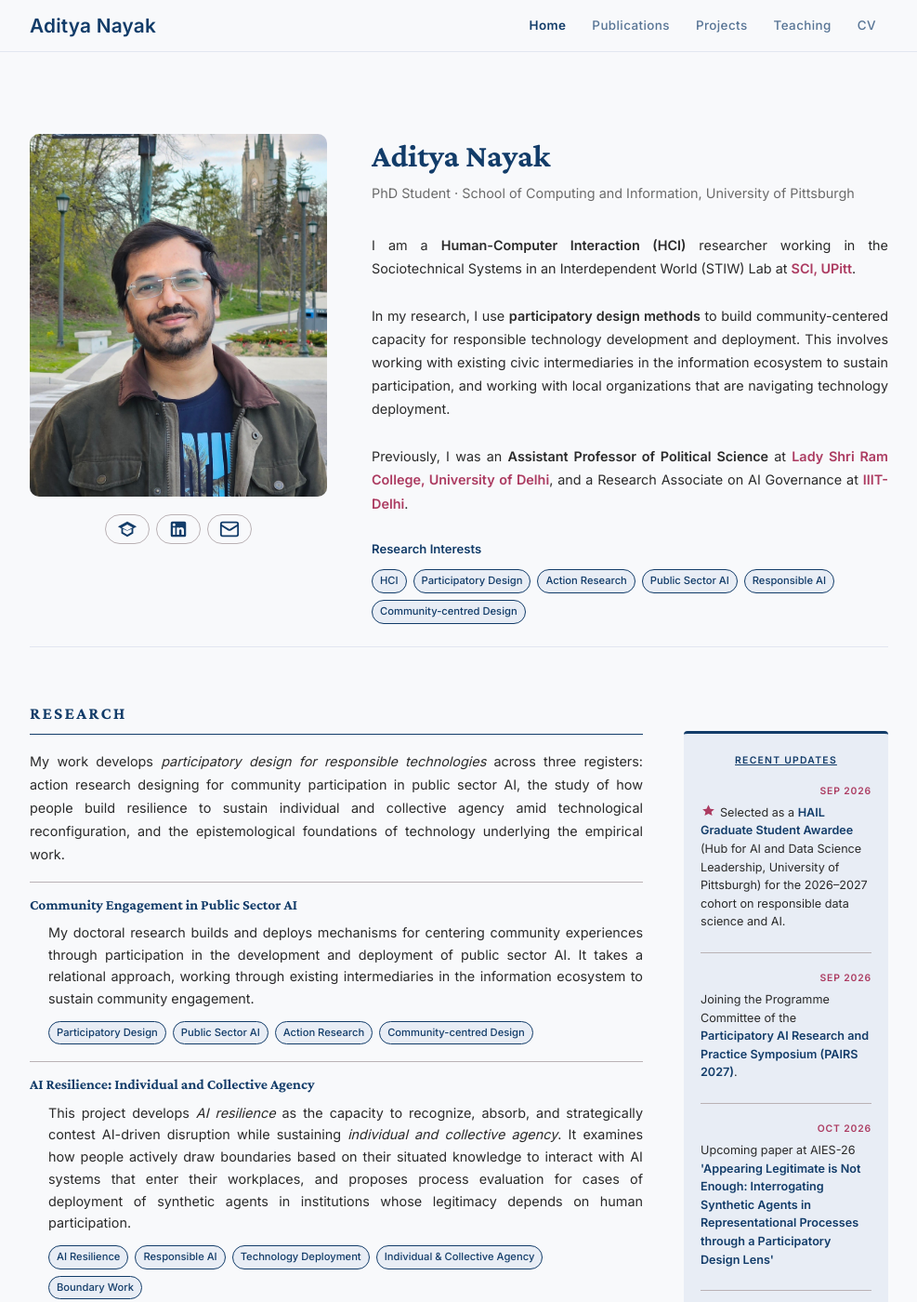
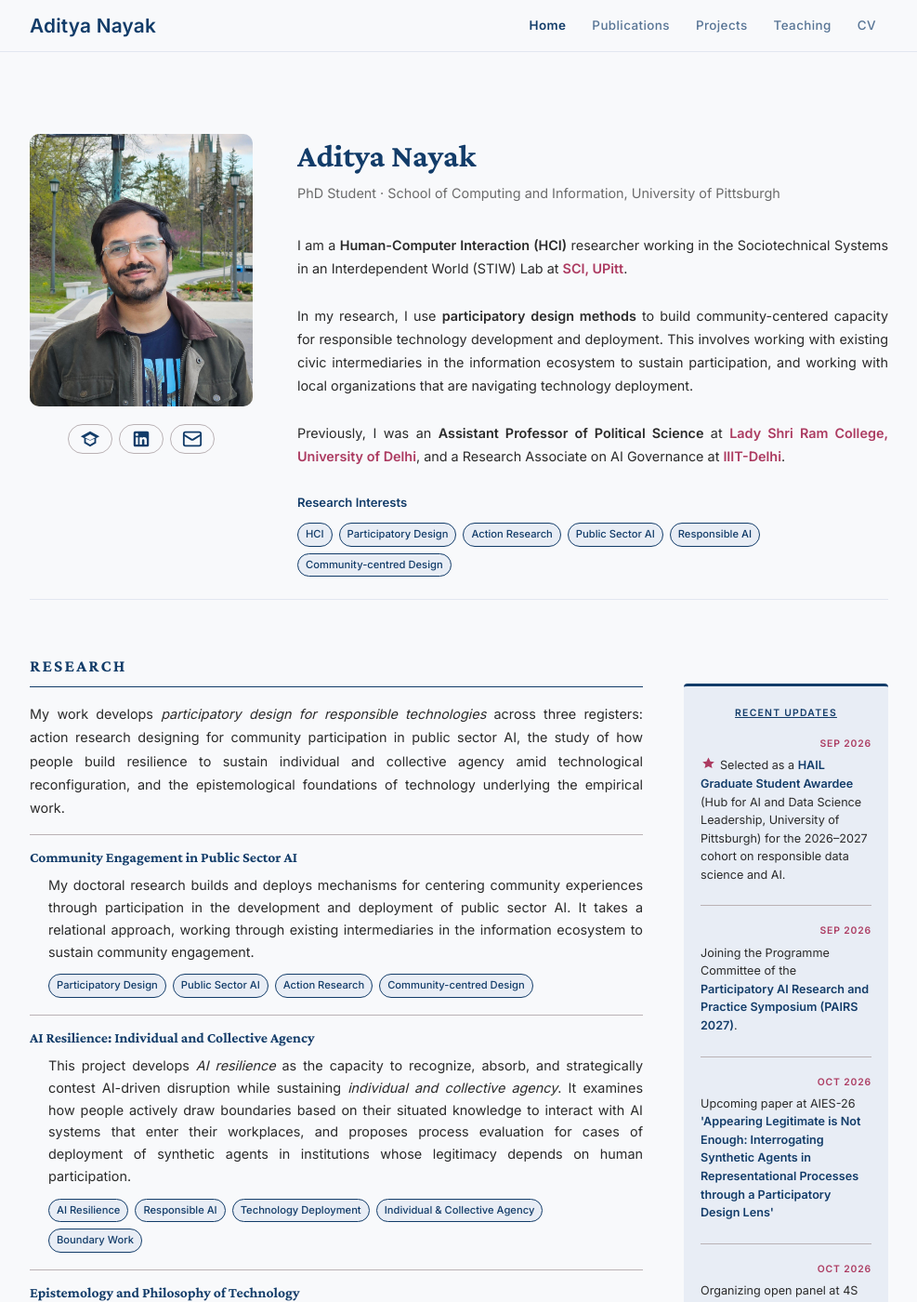
Before and after one commit to adityanayak-info/adityanayak-info.github.io, a Jekyll site: the page built from index.md, in a window 1280 px wide and 1400 px high. Shown: the whole window at 93% size, without its empty margins (146-1133 px from the left). Built offline with Jekyll 4.4.1, drawn with Linux system fonts in a browser that asks for light colours.

Commit message:
Reduce photo column and hover dimensions to 240px

```diff
--- a/assets/css/style.css
+++ b/assets/css/style.css
@@ -279,15 +279,15 @@ a:hover { color: var(--navy); text-decoration: underline; }
 
 .photo-col {
   flex-shrink: 0;
-  width: 320px;
+  width: 240px;
   display: flex;
   flex-direction: column;
   align-items: center;
 }
 
 .photo-col img {
-  width: 320px;
-  height: 390px;
+  width: 240px;
+  height: 293px;
   object-fit: cover;
   border-radius: 10px;
   display: block;
@@ -958,15 +958,15 @@ hr.profile-rule {
   position: relative;
   overflow: hidden;
   border-radius: 10px;
-  width: 320px;
-  height: 390px;
+  width: 240px;
+  height: 293px;
   flex-shrink: 0;
 }
 
 .photo-hover-wrap .photo-default,
 .photo-hover-wrap .photo-duotone {
-  width: 320px;
-  height: 390px;
+  width: 240px;
+  height: 293px;
   object-fit: cover;
   display: block;
   border-radius: 0;
```
